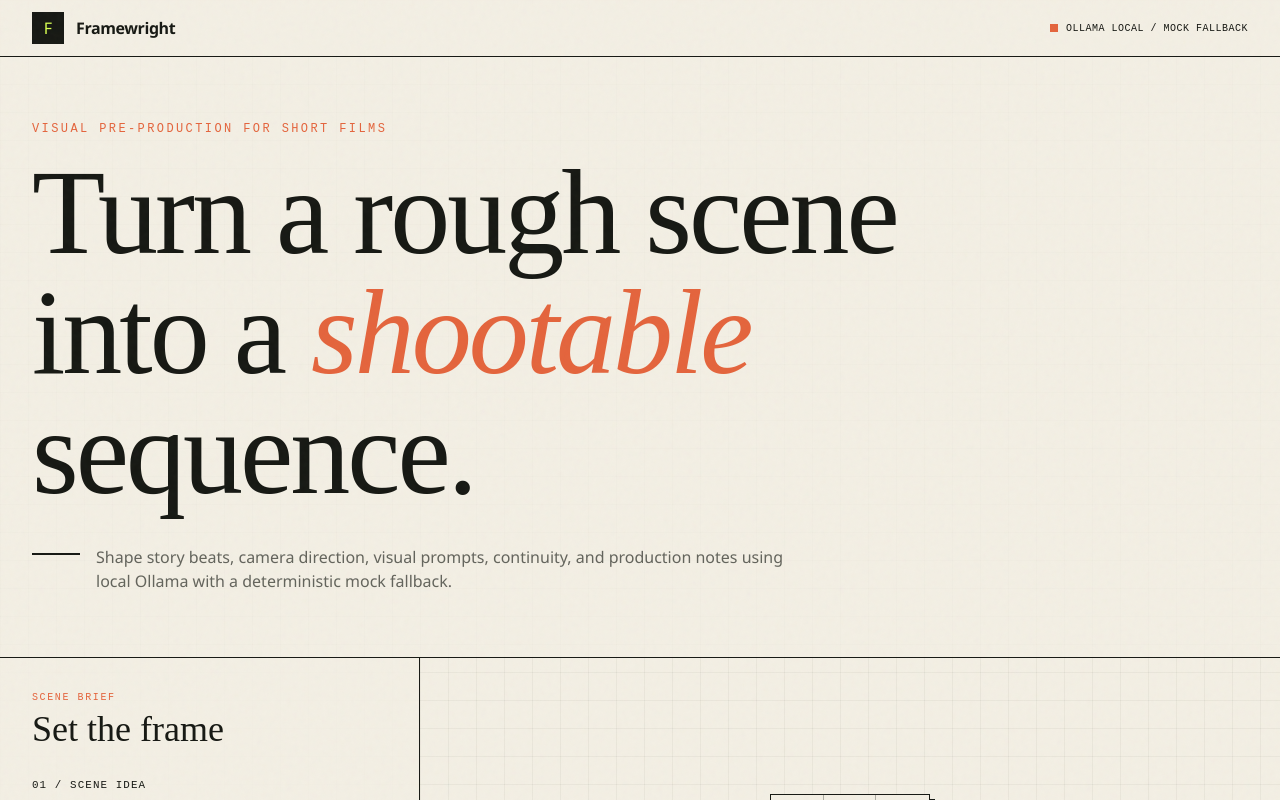
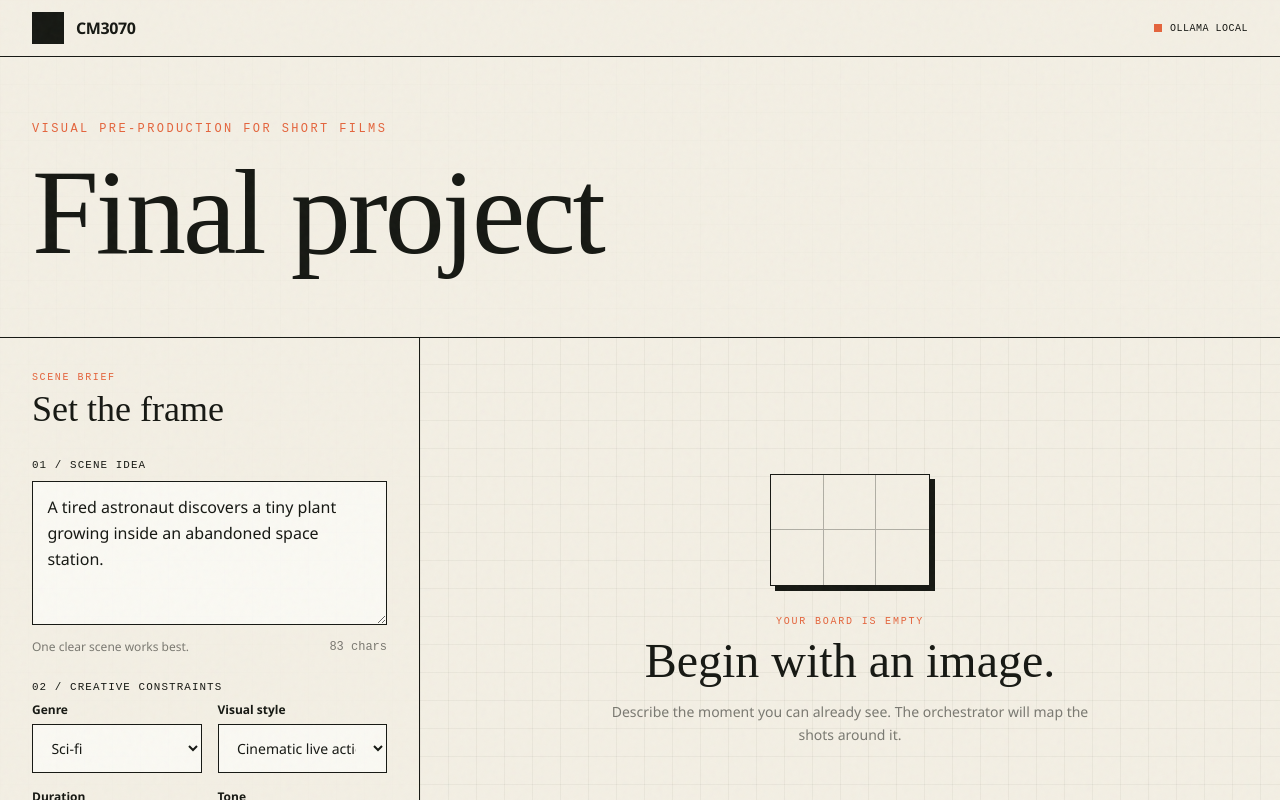
Before and after one commit to pm272uol/final-project, a Next.js app: page / in a window 1280 px wide. Shown: the top 800 px of the page. Built offline with nearby package versions, Linux system fonts and the light colour scheme.

Commit message:
Minor visual changes

```diff
--- a/app/page.tsx
+++ b/app/page.tsx
@@ -258,13 +258,13 @@ export default function Home() {
         <div className="mx-auto flex max-w-[1500px] items-center justify-between">
           <div className="flex items-center gap-3">
             <span className="grid h-8 w-8 place-items-center bg-ink text-acid">
-              F
+
             </span>
-            <span className="font-bold tracking-tight">Framewright</span>
+            <span className="font-bold tracking-tight">CM3070</span>
           </div>
           <div className="mono flex items-center gap-2 text-[10px] uppercase tracking-wider">
             <span className="h-2 w-2 bg-rust" />
-            Ollama local / mock fallback
+            Ollama local
           </div>
         </div>
       </nav>
@@ -274,18 +274,22 @@ export default function Home() {
           <p className="mono mb-4 text-xs uppercase tracking-[0.2em] text-rust">
             Visual pre-production for short films
           </p>
-          <h1 className="display max-w-5xl text-6xl leading-[0.88] tracking-tight sm:text-8xl lg:text-[7.5rem]">
+          {/* <h1 className="display max-w-5xl text-6xl leading-[0.88] tracking-tight sm:text-8xl lg:text-[7.5rem]">
             Turn a rough scene into a{" "}
             <span className="italic text-rust">shootable</span> sequence.
+          </h1> */}
+          <h1 className="display max-w-5xl text-6xl leading-[0.88] tracking-tight sm:text-8xl lg:text-[7.5rem]">
+            Final project
+
           </h1>
-          <div className="mt-8 flex max-w-3xl items-start gap-4">
+          {/* <div className="mt-8 flex max-w-3xl items-start gap-4">
             <span className="mt-2 block h-[1.5px] w-12 shrink-0 bg-ink" />
             <p className="text-sm leading-relaxed text-ink/65 sm:text-base">
               Shape story beats, camera direction, visual prompts, continuity,
               and production notes using local Ollama with a deterministic mock
               fallback.
             </p>
-          </div>
+          </div> */}
         </div>
       </header>
 
```
Also changed, not shown: 1 other file (tests, documents, lock files or other folders).
